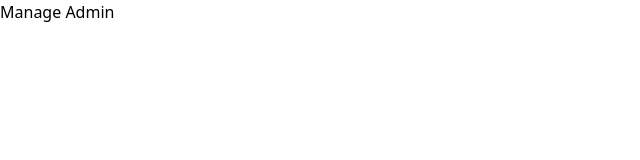
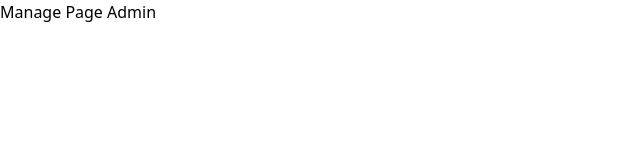
Before and after one commit to Lviathannn/capstone, a React (Vite) app: page / in a window 1280 px wide. Shown: the top 160 px of the page, without its empty margins (0-640 px from the left). Built offline with nearby package versions, Linux system fonts and the light colour scheme.

Commit message:
feat/manageadmin

```diff
--- a/src/pages/HomePages.jsx
+++ b/src/pages/HomePages.jsx
@@ -1,3 +1,3 @@
 export default function HomePages() {
-  return <div>Manage Admin</div>;
+  return <div>Manage Page Admin</div>;
 }
```
